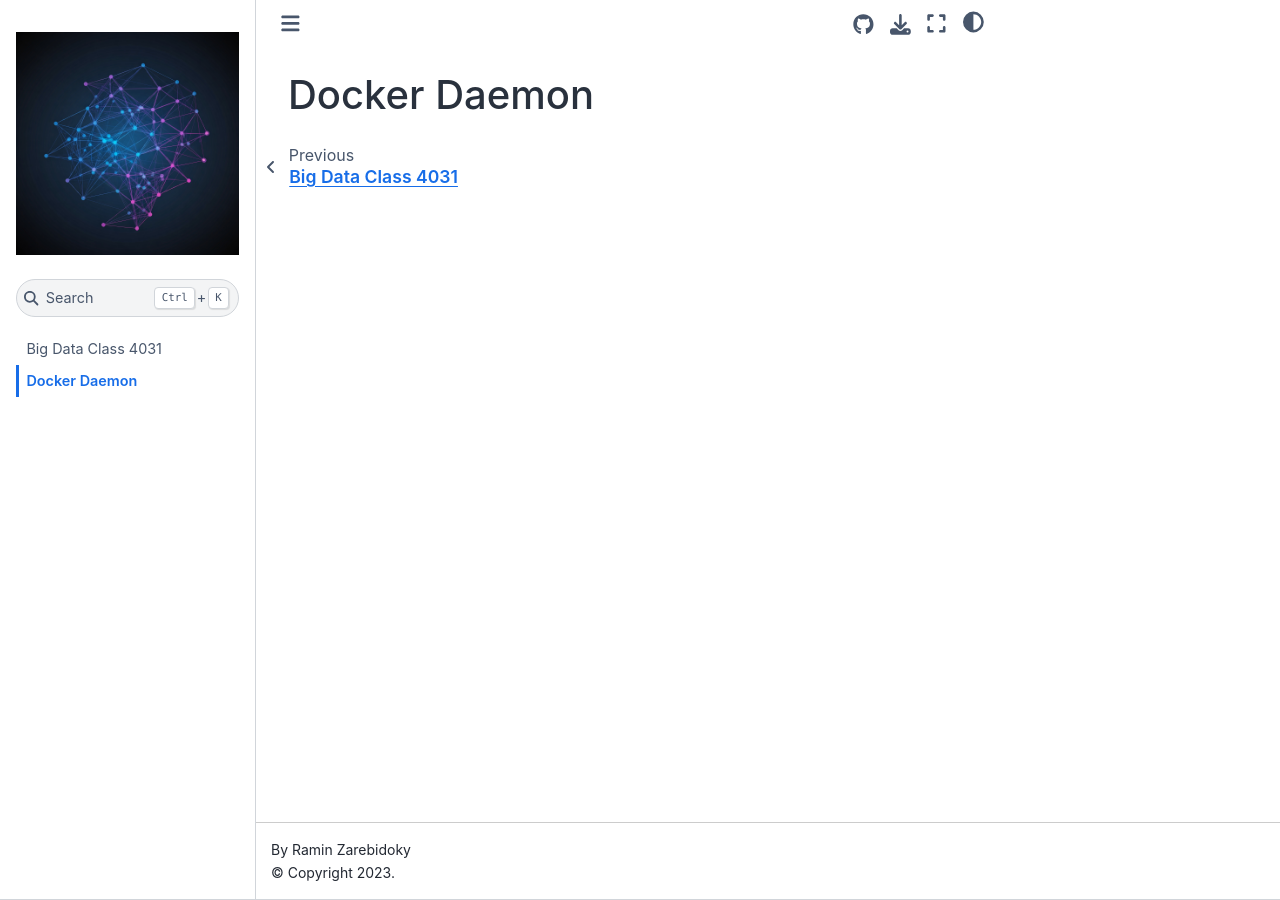
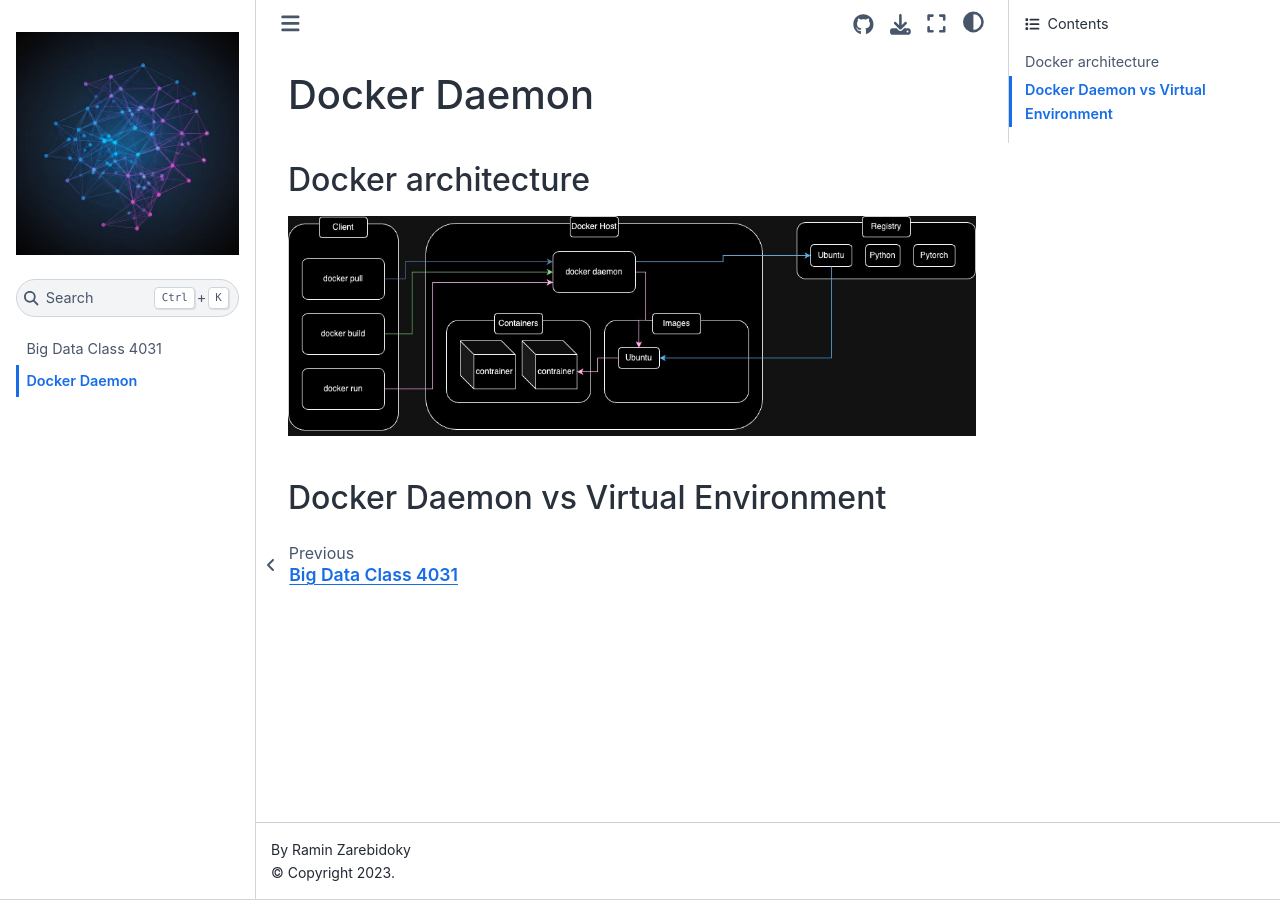
Before and after one commit to LiterallyTheOne/big_data_class_4031, a Jupyter Book: the page built from docs/docker_daemon.md, in a window 1280 px wide. Built offline with Jupyter Book 1.0.4 settings and Sphinx 7.4.7 and the Sphinx Book theme 1.1.4, drawn with Linux system fonts in a browser that asks for light colours.

Commit message:
Add docker architecture image

```diff
--- a/docs/docker_daemon.md
+++ b/docs/docker_daemon.md
@@ -1 +1,7 @@
 # Docker Daemon
+
+## Docker architecture
+
+![Docker architecture](figures/docker_architecture.jpg)
+
+## Docker Daemon vs Virtual Environment
```
Also changed, not shown: docs/figures/docker_architecture.jpg (added).
